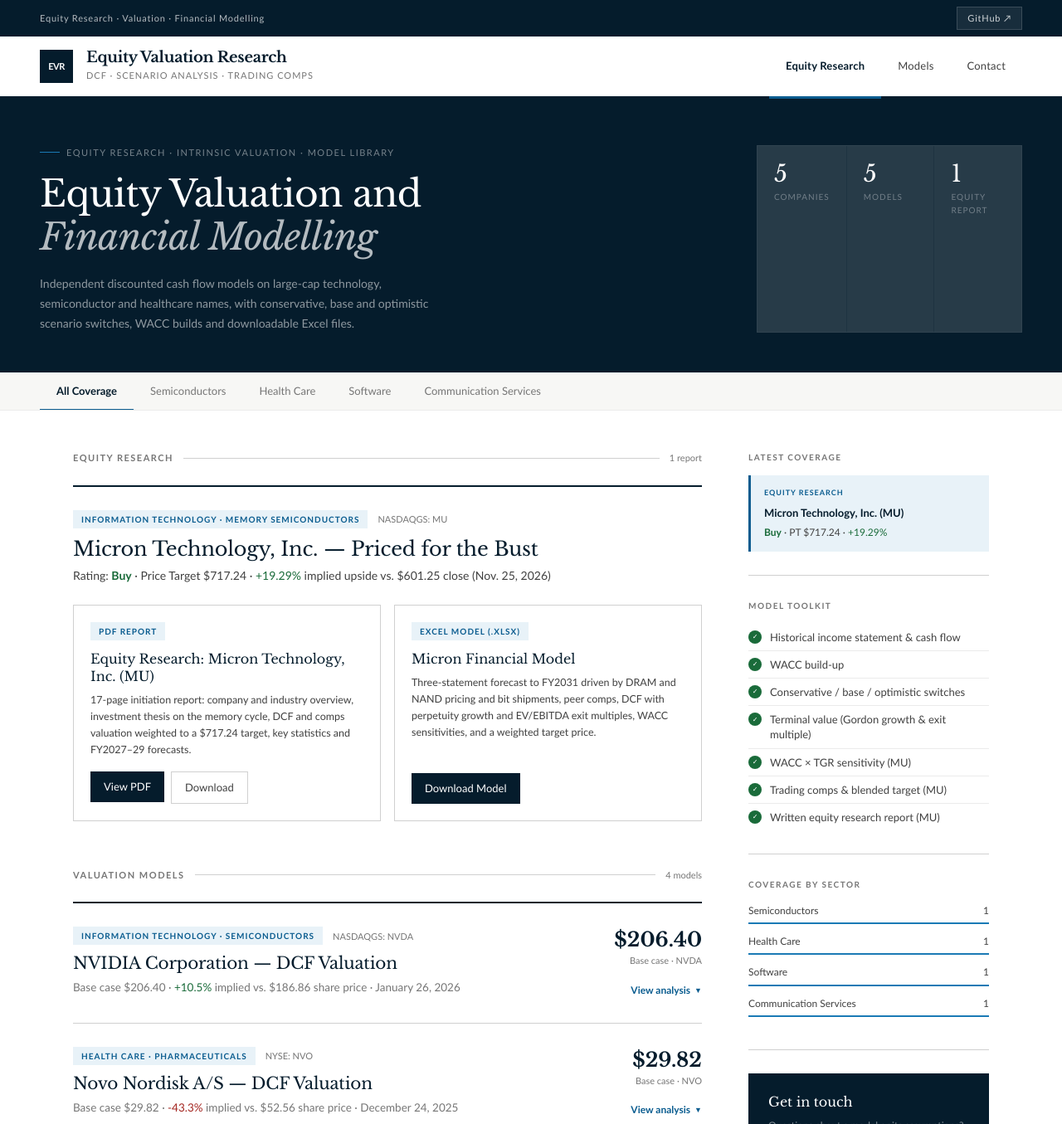
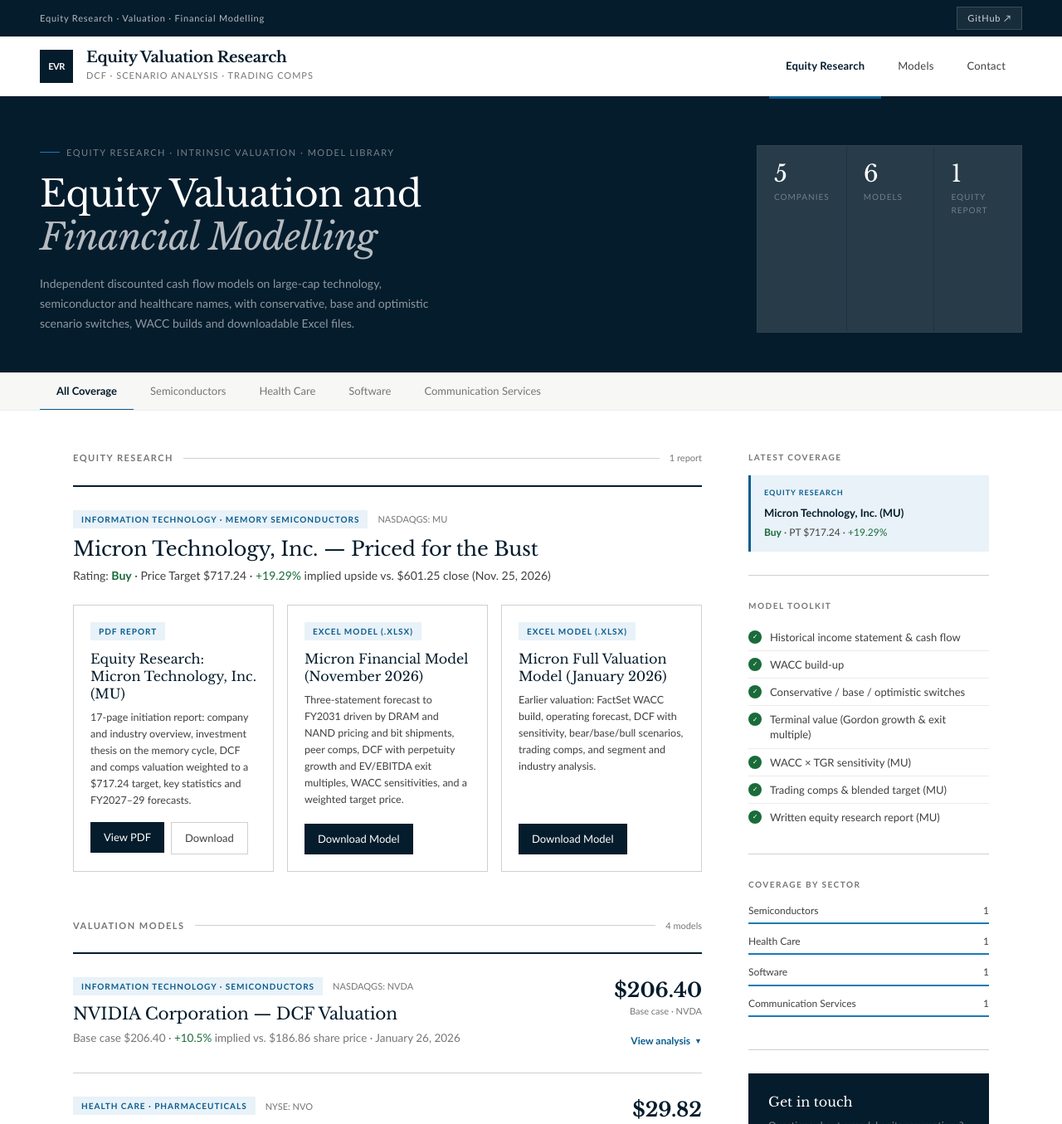
Before and after one commit to tw-finance/tw-finance.github.io, a plain HTML site: page index.html in a window 1280 px wide. Shown: the top 1355 px of the page at 83% size. Drawn offline with nearby package versions, Linux system fonts and the light colour scheme.

Commit message:
Add files via upload

```diff
--- a/index.html
+++ b/index.html
@@ -97,7 +97,7 @@ a { color:inherit; }
 .table-note { font-size:11px; color:var(--gray-500); margin-top:10px; line-height:1.6; font-style:italic; border-left:2px solid var(--gray-300); padding-left:10px; }
 
 /* Model download cards */
-.model-grid { display:grid; grid-template-columns:repeat(auto-fit,minmax(240px,1fr)); gap:16px; }
+.model-grid { display:grid; grid-template-columns:repeat(auto-fit,minmax(200px,1fr)); gap:16px; }
 .model-card { border:1px solid var(--gray-300); padding:20px; display:flex; flex-direction:column; }
 .model-card .pill { align-self:flex-start; margin-bottom:12px; }
 .model-card h4 { font-family:var(--serif); font-size:16px; font-weight:400; color:var(--navy); line-height:1.3; margin-bottom:8px; }
@@ -221,10 +221,18 @@ a { color:inherit; }
         </div>
         <div class="model-card">
           <span class="pill">Excel Model (.xlsx)</span>
-          <h4>Micron Financial Model</h4>
+          <h4>Micron Financial Model (November 2026)</h4>
           <p>Three-statement forecast to FY2031 driven by DRAM and NAND pricing and bit shipments, peer comps, DCF with perpetuity growth and EV/EBITDA exit multiples, WACC sensitivities, and a weighted target price.</p>
           <div class="btn-row">
             <a class="btn-dark" href="Micron%20Technology%20(NASDAQ%20MU)%20-%20Financial%20Model.xlsx" download>Download Model</a>
+          </div>
+        </div>
+        <div class="model-card">
+          <span class="pill">Excel Model (.xlsx)</span>
+          <h4>Micron Full Valuation Model (January 2026)</h4>
+          <p>Earlier valuation: FactSet WACC build, operating forecast, DCF with sensitivity, bear/base/bull scenarios, trading comps, and segment and industry analysis.</p>
+          <div class="btn-row">
+            <a class="btn-dark" href="MU-Full-Valuation-Model.xlsx" download>Download Model</a>
           </div>
         </div>
       </div>
@@ -383,7 +391,7 @@ const pct = (v, p) => { const x = (v / p - 1) * 100; return `<span class="${x >=
 const sectors = [...new Set(ENTRIES.map(e => e.sector))];
 let active = "All";
 
-$("hero-stats").innerHTML = [[ENTRIES.length + 1, "Companies"], [ENTRIES.length + 1, "Models"], [1, "Equity Report"]]
+$("hero-stats").innerHTML = [[ENTRIES.length + 1, "Companies"], [ENTRIES.length + 2, "Models"], [1, "Equity Report"]]
   .map(([v, l]) => `<div class="hero-stat"><div class="hero-stat-val">${v}</div><div class="hero-stat-lbl">${l}</div></div>`).join("");
 
 $("filters").innerHTML = ["All", ...sectors].map(c =>
```
